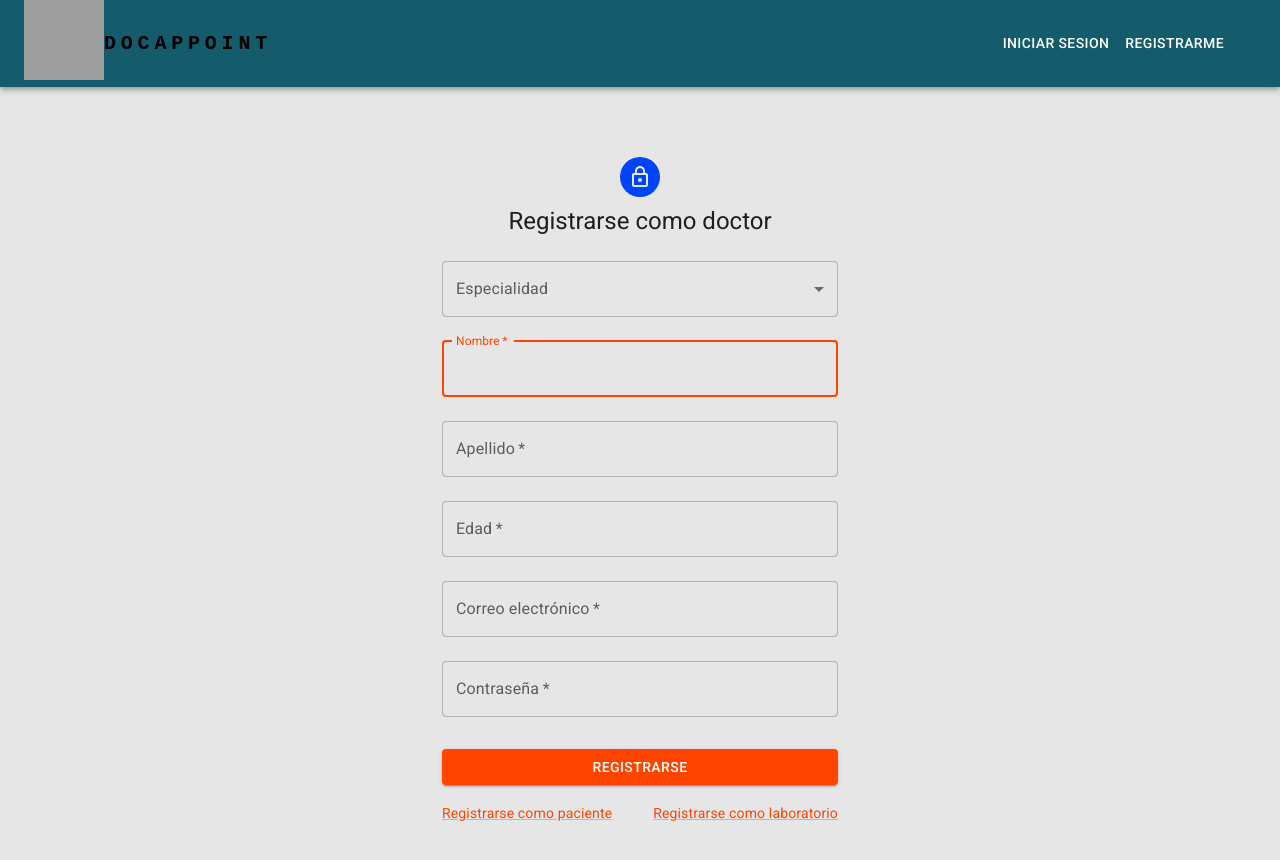
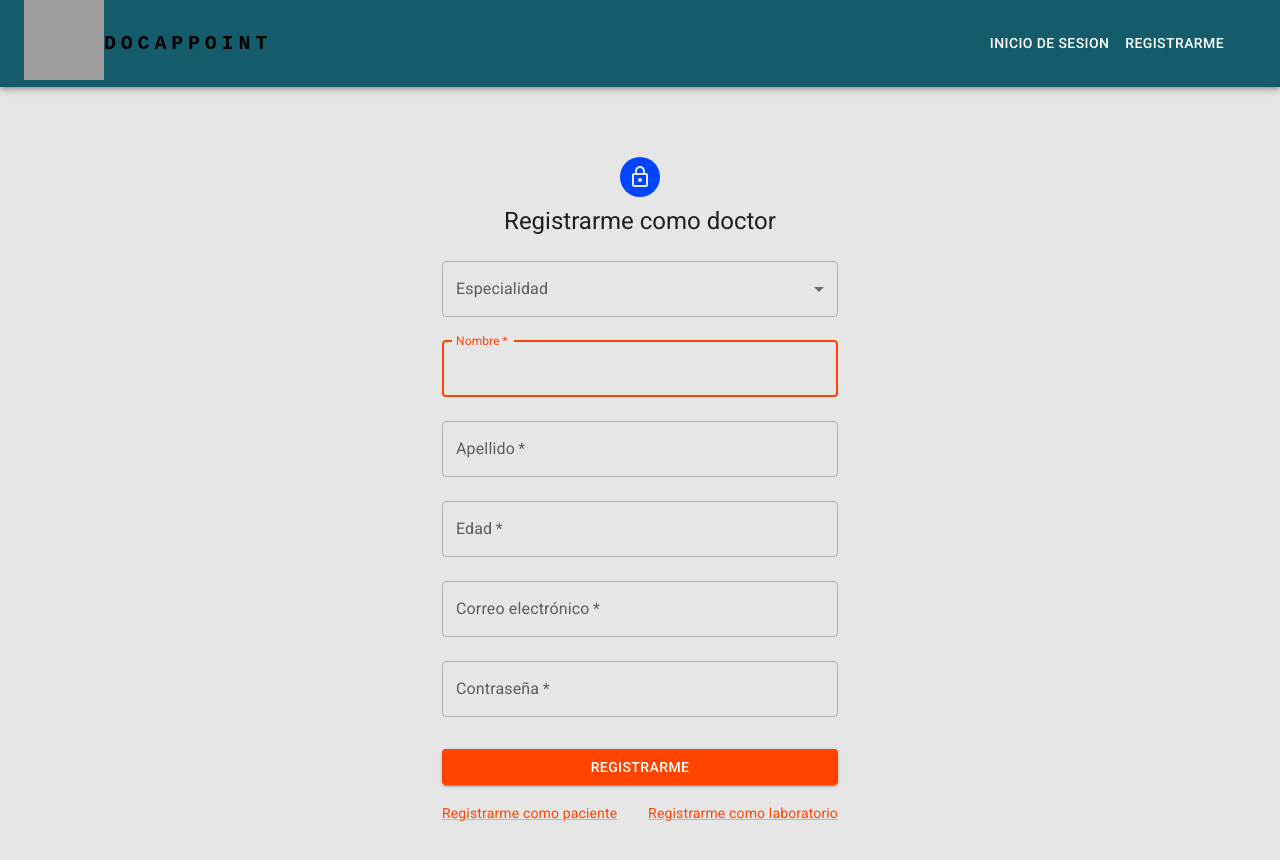
Before and after one commit to aleli-b/docca-front, a React (Vite) app: page /register-doctor in a window 1280 px wide. Shown: the top 860 px of the page. Built offline with nearby package versions, Linux system fonts and the light colour scheme; no server answers; grey boxes are pictures that could not be loaded.

Commit message:
corregidos detalles

```diff
--- a/src/components/LoginForm/LoginForm.jsx
+++ b/src/components/LoginForm/LoginForm.jsx
@@ -60,7 +60,7 @@ export default function LoginForm() {
                     <LockOutlinedIcon />
                 </Avatar>
                 <Typography component="h1" variant="h5">
-                    Iniciar Sesión
+                    Inicio de Sesión
                 </Typography>
                 <Box component="form" onSubmit={handleSubmit} noValidate sx={{ mt: 1 }}>
                     <TextField
@@ -102,7 +102,7 @@ export default function LoginForm() {
                         </Grid>
                         <Grid item>
                             <Link href="/register" variant="body2">
-                                {"¿No tenés cuenta? Registrate"}
+                                {"¿No tienes cuenta? Registrarme"}
                             </Link>
                         </Grid>
                     </Grid>
--- a/src/components/RegisterForm/RegisterForm.jsx
+++ b/src/components/RegisterForm/RegisterForm.jsx
@@ -143,17 +143,17 @@ export const RegisterForm = () => {
                         label="Recuérdame"
                     />
                     <Button type="submit" fullWidth variant="contained" sx={{ mt: 3, mb: 2 }}>
-                        Registrarse
+                        Registrarme
                     </Button>
                     <Grid container>
                     <Grid item xs>
                             <Link href="register-doctor" variant="body2">
-                                Registrarse como doctor
+                                Registrarme como doctor
                             </Link>
                         </Grid>
                         <Grid item>
                             <Link href="register-laboratorio" variant="body2">
-                                Registrarse como laboratorio
+                                Registrarme como laboratorio
                             </Link>
                         </Grid>
                     </Grid>
--- a/src/components/RegisterForm/RegisterFormDoc.jsx
+++ b/src/components/RegisterForm/RegisterFormDoc.jsx
@@ -78,7 +78,7 @@ export const RegisterFormDoc = () => {
                     <LockOutlinedIcon />
                 </Avatar>
                 <Typography component="h1" variant="h5">
-                    Registrarse como doctor
+                    Registrarme como doctor
                 </Typography>
                 <Box component="form" onSubmit={handleSubmit} noValidate sx={{ mt: 1 }}>
                     <FormControl fullWidth margin="normal">
@@ -161,17 +161,17 @@ export const RegisterFormDoc = () => {
                         helperText={passwordError ? 'Se requiere una contraseña' : ''}
                     />
                     <Button type="submit" fullWidth variant="contained" sx={{ mt: 3, mb: 2 }}>
-                        Registrarse
+                        Registrarme
                     </Button>
                     <Grid container>
                         <Grid item xs>
                             <Link href="register-paciente" variant="body2">
-                                Registrarse como paciente
+                                Registrarme como paciente
                             </Link>
                         </Grid>
                         <Grid item>
                             <Link href="register-laboratorio" variant="body2">
-                                Registrarse como laboratorio
+                                Registrarme como laboratorio
                             </Link>
                         </Grid>
                     </Grid>
--- a/src/components/RegisterForm/RegisterFormLab.jsx
+++ b/src/components/RegisterForm/RegisterFormLab.jsx
@@ -77,7 +77,7 @@ export const RegisterFormLab = () => {
                     <LockOutlinedIcon />
                 </Avatar>
                 <Typography component="h1" variant="h5">
-                    Registrarse como laboratorio
+                    Registrarme como laboratorio
                 </Typography>
                 <Box component="form" onSubmit={handleSubmit} noValidate sx={{ mt: 1 }}>
                     <FormControl fullWidth margin="normal">
@@ -158,17 +158,17 @@ export const RegisterFormLab = () => {
                         helperText={passwordError ? 'Se requiere una contraseña' : ''}
                     />
                     <Button type="submit" fullWidth variant="contained" sx={{ mt: 3, mb: 2 }}>
-                        Registrarse
+                        Registrarme
                     </Button>
                     <Grid container>
                         <Grid item xs>
                             <Link href="register-paciente" variant="body2">
-                                Registrarse como paciente
+                                Registrarme como paciente
                             </Link>
                         </Grid>
                         <Grid item>
                             <Link href="register-doctor" variant="body2">
-                                Registrarse como doctor
+                                Registrarme como doctor
                             </Link>
                         </Grid>
                     </Grid>
--- a/src/components/SacarTurnoCard/SacarTurnoCard.jsx
+++ b/src/components/SacarTurnoCard/SacarTurnoCard.jsx
@@ -55,7 +55,7 @@ export const SacarTurnoCard = React.memo(({ doc, turnos }) => {
 
     for (let i = 0; i < 30; i++) {
       const date = today.clone().add(i, 'days');
-      const formattedDate = date.format('D [de] MMMM');
+      const formattedDate = date.local().format('D [de] MMMM');
       const dayOfWeek = daysOfWeekSpanish[date.day()];
 
       const timeSlots = [];
--- a/src/layout/Header/Header.jsx
+++ b/src/layout/Header/Header.jsx
@@ -159,7 +159,7 @@ export const Header = () => {
                                         <MenuItem onClick={() => { handleCloseUserMenu(); handleProfile() }}>
                                             <Typography textAlign="center">PERFIL</Typography>
                                         </MenuItem>
-                                        <MenuItem onClick={() => { handleCloseUserMenu() }}>
+                                        {/* <MenuItem onClick={() => { handleCloseUserMenu() }}>
                                             <Typography textAlign="center">MIS CONSULTAS</Typography>
                                         </MenuItem>
                                         {
@@ -170,7 +170,7 @@ export const Header = () => {
                                         }
                                         <MenuItem onClick={() => { handleCloseUserMenu() }}>
                                             <Typography textAlign="center">MEDIOS DE PAGO</Typography>
-                                        </MenuItem>
+                                        </MenuItem> */}
                                         {
                                             auth.user.userType === 'doctor' &&
                                             <MenuItem onClick={() => { handleCloseUserMenu(); handleAdmin() }}>
@@ -263,7 +263,7 @@ export const Header = () => {
                                             sx={{ display: 'block', color: 'white' }}
                                             href="login"
                                         >
-                                            INICIAR SESION
+                                            INICIO DE SESION
                                         </Button>
                                         <Tooltip title="Ver Opciones">
                                             <Button
--- a/src/pages/Messages/Messages.jsx
+++ b/src/pages/Messages/Messages.jsx
@@ -29,7 +29,7 @@ export const Messages = () => {
   if (conversations.length === 0) {
     return (
       <Container sx={{ display: 'flex', justifyContent: 'center', alignItems: 'center', minHeight: '100vh' }}>
-        <p>No conversations found.</p>
+        <p>No tienes conversaciones.</p>
       </Container>
     );
   }
```
